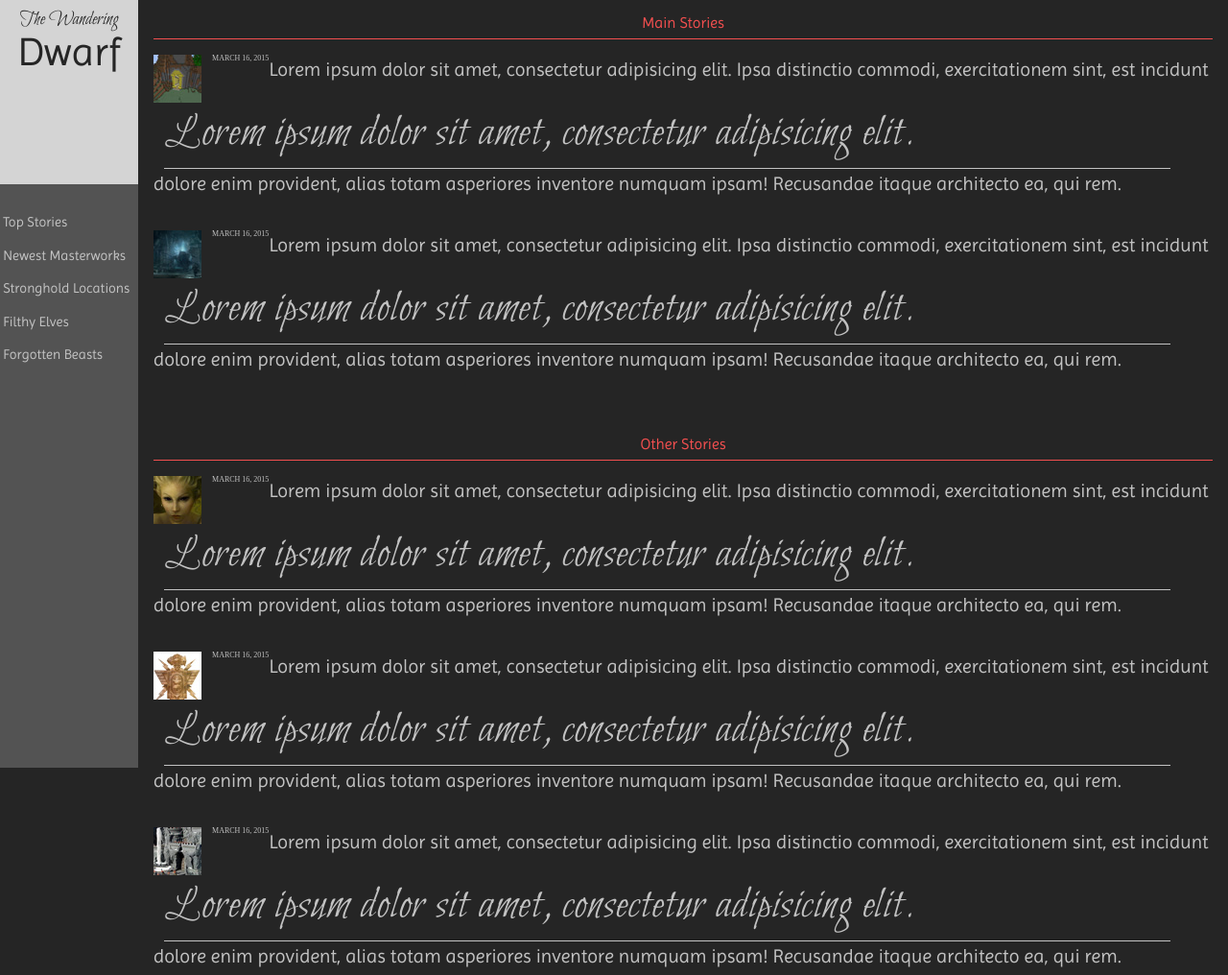
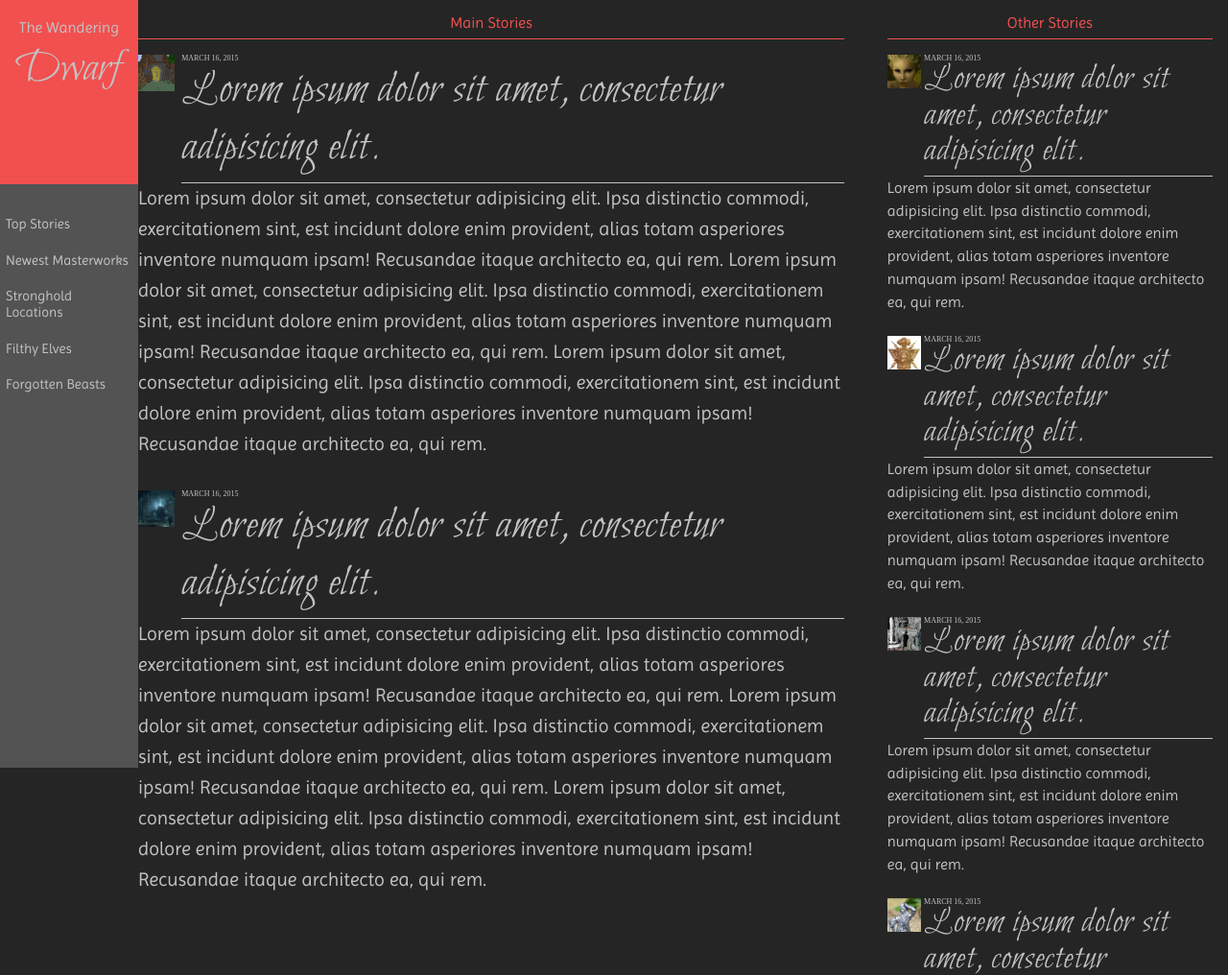
Before and after one commit to KempfCreative/TheWanderingDwarf, a website: page index.html in a window 1280 px wide. Shown: the top 1016 px of the page at 96% size. Drawn offline with Linux system fonts and the light colour scheme; files whose address does not match are found by name.

Commit message:
Some color scheme changes, creating mixins/variables for one step toggling.

```diff
--- a/articles/beasts/mainArticle1.json
+++ b/articles/beasts/mainArticle1.json
@@ -3,7 +3,7 @@
         "articleImage":"<figure class=\"image-container\"><img src=\"/images/b1-S.jpg\" alt=\"\" class=\"image\" /></figure>",
         "articleTime":"<time xsi:type=\"xsd:date\" datetime=\"2015-03-16\" title=\"\" pubdate=\"pubdate\">March 16, 2015</time>",
         "articleHeading":"<h2 class=\"heading-article\"><a class=\"\" href=\"#\">Lorem ipsum dolor sit amet, consectetur adipisicing elit.</a></h2>",
-        "articleBody":"<p class=\"body-article\">Lorem ipsum dolor sit amet, consectetur adipisicing elit. Ipsa distinctio commodi, exercitationem sint, est incidunt dolore enim provident, alias totam asperiores inventore numquam ipsam! Recusandae itaque architecto ea, qui rem.</p>"
+        "articleBody":"<p class=\"body-article\">Lorem ipsum dolor sit amet, consectetur adipisicing elit. Ipsa distinctio commodi, exercitationem sint, est incidunt dolore enim provident, alias totam asperiores inventore numquam ipsam! Recusandae itaque architecto ea, qui rem. Lorem ipsum dolor sit amet, consectetur adipisicing elit. Ipsa distinctio commodi, exercitationem sint, est incidunt dolore enim provident, alias totam asperiores inventore numquam ipsam! Recusandae itaque architecto ea, qui rem. Lorem ipsum dolor sit amet, consectetur adipisicing elit. Ipsa distinctio commodi, exercitationem sint, est incidunt dolore enim provident, alias totam asperiores inventore numquam ipsam! Recusandae itaque architecto ea, qui rem.</p>"
     },
     "error": {
         "responseHTML":""
--- a/articles/beasts/mainArticle2.json
+++ b/articles/beasts/mainArticle2.json
@@ -3,7 +3,7 @@
         "articleImage":"<figure class=\"image-container\"><img src=\"/images/b2-S.jpg\" alt=\"\" class=\"image\" /></figure>",
         "articleTime":"<time xsi:type=\"xsd:date\" datetime=\"2015-03-16\" title=\"\" pubdate=\"pubdate\">March 16, 2015</time>",
         "articleHeading":"<h2 class=\"heading-article\"><a class=\"\" href=\"#\">Lorem ipsum dolor sit amet, consectetur adipisicing elit.</a></h2>",
-        "articleBody":"<p class=\"body-article\">Lorem ipsum dolor sit amet, consectetur adipisicing elit. Ipsa distinctio commodi, exercitationem sint, est incidunt dolore enim provident, alias totam asperiores inventore numquam ipsam! Recusandae itaque architecto ea, qui rem.</p>"
+        "articleBody":"<p class=\"body-article\">Lorem ipsum dolor sit amet, consectetur adipisicing elit. Ipsa distinctio commodi, exercitationem sint, est incidunt dolore enim provident, alias totam asperiores inventore numquam ipsam! Recusandae itaque architecto ea, qui rem. Lorem ipsum dolor sit amet, consectetur adipisicing elit. Ipsa distinctio commodi, exercitationem sint, est incidunt dolore enim provident, alias totam asperiores inventore numquam ipsam! Recusandae itaque architecto ea, qui rem. Lorem ipsum dolor sit amet, consectetur adipisicing elit. Ipsa distinctio commodi, exercitationem sint, est incidunt dolore enim provident, alias totam asperiores inventore numquam ipsam! Recusandae itaque architecto ea, qui rem.</p>"
     },
     "error": {
         "responseHTML":""
--- a/articles/elves/mainArticle1.json
+++ b/articles/elves/mainArticle1.json
@@ -3,7 +3,7 @@
         "articleImage":"<figure class=\"image-container\"><img src=\"/images/c1-S.jpg\" alt=\"\" class=\"image\" /></figure>",
         "articleTime":"<time xsi:type=\"xsd:date\" datetime=\"2015-03-16\" title=\"\" pubdate=\"pubdate\">March 16, 2015</time>",
         "articleHeading":"<h2 class=\"heading-article\"><a class=\"\" href=\"#\">Lorem ipsum dolor sit amet, consectetur adipisicing elit.</a></h2>",
-        "articleBody":"<p class=\"body-article\">Lorem ipsum dolor sit amet, consectetur adipisicing elit. Ipsa distinctio commodi, exercitationem sint, est incidunt dolore enim provident, alias totam asperiores inventore numquam ipsam! Recusandae itaque architecto ea, qui rem.</p>"
+        "articleBody":"<p class=\"body-article\">Lorem ipsum dolor sit amet, consectetur adipisicing elit. Ipsa distinctio commodi, exercitationem sint, est incidunt dolore enim provident, alias totam asperiores inventore numquam ipsam! Recusandae itaque architecto ea, qui rem. Lorem ipsum dolor sit amet, consectetur adipisicing elit. Ipsa distinctio commodi, exercitationem sint, est incidunt dolore enim provident, alias totam asperiores inventore numquam ipsam! Recusandae itaque architecto ea, qui rem. Lorem ipsum dolor sit amet, consectetur adipisicing elit. Ipsa distinctio commodi, exercitationem sint, est incidunt dolore enim provident, alias totam asperiores inventore numquam ipsam! Recusandae itaque architecto ea, qui rem.</p>"
     },
     "error": {
         "responseHTML":""
--- a/articles/elves/mainArticle2.json
+++ b/articles/elves/mainArticle2.json
@@ -3,7 +3,7 @@
         "articleImage":"<figure class=\"image-container\"><img src=\"/images/c2-S.jpg\" alt=\"\" class=\"image\" /></figure>",
         "articleTime":"<time xsi:type=\"xsd:date\" datetime=\"2015-03-16\" title=\"\" pubdate=\"pubdate\">March 16, 2015</time>",
         "articleHeading":"<h2 class=\"heading-article\"><a class=\"\" href=\"#\">Lorem ipsum dolor sit amet, consectetur adipisicing elit.</a></h2>",
-        "articleBody":"<p class=\"body-article\">Lorem ipsum dolor sit amet, consectetur adipisicing elit. Ipsa distinctio commodi, exercitationem sint, est incidunt dolore enim provident, alias totam asperiores inventore numquam ipsam! Recusandae itaque architecto ea, qui rem.</p>"
+        "articleBody":"<p class=\"body-article\">Lorem ipsum dolor sit amet, consectetur adipisicing elit. Ipsa distinctio commodi, exercitationem sint, est incidunt dolore enim provident, alias totam asperiores inventore numquam ipsam! Recusandae itaque architecto ea, qui rem. Lorem ipsum dolor sit amet, consectetur adipisicing elit. Ipsa distinctio commodi, exercitationem sint, est incidunt dolore enim provident, alias totam asperiores inventore numquam ipsam! Recusandae itaque architecto ea, qui rem. Lorem ipsum dolor sit amet, consectetur adipisicing elit. Ipsa distinctio commodi, exercitationem sint, est incidunt dolore enim provident, alias totam asperiores inventore numquam ipsam! Recusandae itaque architecto ea, qui rem.</p>"
     },
     "error": {
         "responseHTML":""
--- a/articles/masterworks/mainArticle1.json
+++ b/articles/masterworks/mainArticle1.json
@@ -3,7 +3,7 @@
         "articleImage":"<figure class=\"image-container\"><img src=\"/images/d1-S.jpg\" alt=\"\" class=\"image\" /></figure>",
         "articleTime":"<time xsi:type=\"xsd:date\" datetime=\"2015-03-16\" title=\"\" pubdate=\"pubdate\">March 16, 2015</time>",
         "articleHeading":"<h2 class=\"heading-article\"><a class=\"\" href=\"#\">Lorem ipsum dolor sit amet, consectetur adipisicing elit.</a></h2>",
-        "articleBody":"<p class=\"body-article\">Lorem ipsum dolor sit amet, consectetur adipisicing elit. Ipsa distinctio commodi, exercitationem sint, est incidunt dolore enim provident, alias totam asperiores inventore numquam ipsam! Recusandae itaque architecto ea, qui rem.</p>"
+        "articleBody":"<p class=\"body-article\">Lorem ipsum dolor sit amet, consectetur adipisicing elit. Ipsa distinctio commodi, exercitationem sint, est incidunt dolore enim provident, alias totam asperiores inventore numquam ipsam! Recusandae itaque architecto ea, qui rem. Lorem ipsum dolor sit amet, consectetur adipisicing elit. Ipsa distinctio commodi, exercitationem sint, est incidunt dolore enim provident, alias totam asperiores inventore numquam ipsam! Recusandae itaque architecto ea, qui rem. Lorem ipsum dolor sit amet, consectetur adipisicing elit. Ipsa distinctio commodi, exercitationem sint, est incidunt dolore enim provident, alias totam asperiores inventore numquam ipsam! Recusandae itaque architecto ea, qui rem.</p>"
     },
     "error": {
         "responseHTML":""
--- a/articles/masterworks/mainArticle2.json
+++ b/articles/masterworks/mainArticle2.json
@@ -3,7 +3,7 @@
         "articleImage":"<figure class=\"image-container\"><img src=\"/images/d2-S.jpg\" alt=\"\" class=\"image\" /></figure>",
         "articleTime":"<time xsi:type=\"xsd:date\" datetime=\"2015-03-16\" title=\"\" pubdate=\"pubdate\">March 16, 2015</time>",
         "articleHeading":"<h2 class=\"heading-article\"><a class=\"\" href=\"#\">Lorem ipsum dolor sit amet, consectetur adipisicing elit.</a></h2>",
-        "articleBody":"<p class=\"body-article\">Lorem ipsum dolor sit amet, consectetur adipisicing elit. Ipsa distinctio commodi, exercitationem sint, est incidunt dolore enim provident, alias totam asperiores inventore numquam ipsam! Recusandae itaque architecto ea, qui rem.</p>"
+        "articleBody":"<p class=\"body-article\">Lorem ipsum dolor sit amet, consectetur adipisicing elit. Ipsa distinctio commodi, exercitationem sint, est incidunt dolore enim provident, alias totam asperiores inventore numquam ipsam! Recusandae itaque architecto ea, qui rem. Lorem ipsum dolor sit amet, consectetur adipisicing elit. Ipsa distinctio commodi, exercitationem sint, est incidunt dolore enim provident, alias totam asperiores inventore numquam ipsam! Recusandae itaque architecto ea, qui rem. Lorem ipsum dolor sit amet, consectetur adipisicing elit. Ipsa distinctio commodi, exercitationem sint, est incidunt dolore enim provident, alias totam asperiores inventore numquam ipsam! Recusandae itaque architecto ea, qui rem.</p>"
     },
     "error": {
         "responseHTML":""
--- a/articles/strongholds/mainArticle1.json
+++ b/articles/strongholds/mainArticle1.json
@@ -3,7 +3,7 @@
         "articleImage":"<figure class=\"image-container\"><img src=\"/images/a1-S.jpg\" alt=\"\" class=\"image\" /></figure>",
         "articleTime":"<time xsi:type=\"xsd:date\" datetime=\"2015-03-16\" title=\"\" pubdate=\"pubdate\">March 16, 2015</time>",
         "articleHeading":"<h2 class=\"heading-article\"><a class=\"\" href=\"#\">Lorem ipsum dolor sit amet, consectetur adipisicing elit.</a></h2>",
-        "articleBody":"<p class=\"body-article\">Lorem ipsum dolor sit amet, consectetur adipisicing elit. Ipsa distinctio commodi, exercitationem sint, est incidunt dolore enim provident, alias totam asperiores inventore numquam ipsam! Recusandae itaque architecto ea, qui rem.</p>"
+        "articleBody":"<p class=\"body-article\">Lorem ipsum dolor sit amet, consectetur adipisicing elit. Ipsa distinctio commodi, exercitationem sint, est incidunt dolore enim provident, alias totam asperiores inventore numquam ipsam! Recusandae itaque architecto ea, qui rem. Lorem ipsum dolor sit amet, consectetur adipisicing elit. Ipsa distinctio commodi, exercitationem sint, est incidunt dolore enim provident, alias totam asperiores inventore numquam ipsam! Recusandae itaque architecto ea, qui rem. Lorem ipsum dolor sit amet, consectetur adipisicing elit. Ipsa distinctio commodi, exercitationem sint, est incidunt dolore enim provident, alias totam asperiores inventore numquam ipsam! Recusandae itaque architecto ea, qui rem.</p>"
     },
     "error": {
         "responseHTML":""
--- a/articles/strongholds/mainArticle2.json
+++ b/articles/strongholds/mainArticle2.json
@@ -3,7 +3,7 @@
         "articleImage":"<figure class=\"image-container\"><img src=\"/images/a2-S.jpg\" alt=\"\" class=\"image\" /></figure>",
         "articleTime":"<time xsi:type=\"xsd:date\" datetime=\"2015-03-16\" title=\"\" pubdate=\"pubdate\">March 16, 2015</time>",
         "articleHeading":"<h2 class=\"heading-article\"><a class=\"\" href=\"#\">Lorem ipsum dolor sit amet, consectetur adipisicing elit.</a></h2>",
-        "articleBody":"<p class=\"body-article\">Lorem ipsum dolor sit amet, consectetur adipisicing elit. Ipsa distinctio commodi, exercitationem sint, est incidunt dolore enim provident, alias totam asperiores inventore numquam ipsam! Recusandae itaque architecto ea, qui rem.</p>"
+        "articleBody":"<p class=\"body-article\">Lorem ipsum dolor sit amet, consectetur adipisicing elit. Ipsa distinctio commodi, exercitationem sint, est incidunt dolore enim provident, alias totam asperiores inventore numquam ipsam! Recusandae itaque architecto ea, qui rem. Lorem ipsum dolor sit amet, consectetur adipisicing elit. Ipsa distinctio commodi, exercitationem sint, est incidunt dolore enim provident, alias totam asperiores inventore numquam ipsam! Recusandae itaque architecto ea, qui rem. Lorem ipsum dolor sit amet, consectetur adipisicing elit. Ipsa distinctio commodi, exercitationem sint, est incidunt dolore enim provident, alias totam asperiores inventore numquam ipsam! Recusandae itaque architecto ea, qui rem.</p>"
     },
     "error": {
         "responseHTML":""
--- a/articles/top/mainArticle1.json
+++ b/articles/top/mainArticle1.json
@@ -3,7 +3,7 @@
         "articleImage":"<figure class=\"image-container\"><img src=\"/images/a1-S.jpg\" alt=\"\" class=\"image\" /></figure>",
         "articleTime":"<time xsi:type=\"xsd:date\" datetime=\"2015-03-16\" title=\"\" pubdate=\"pubdate\">March 16, 2015</time>",
         "articleHeading":"<h2 class=\"heading-article\"><a class=\"\" href=\"#\">Lorem ipsum dolor sit amet, consectetur adipisicing elit.</a></h2>",
-        "articleBody":"<p class=\"body-article\">Lorem ipsum dolor sit amet, consectetur adipisicing elit. Ipsa distinctio commodi, exercitationem sint, est incidunt dolore enim provident, alias totam asperiores inventore numquam ipsam! Recusandae itaque architecto ea, qui rem.</p>"
+        "articleBody":"<p class=\"body-article\">Lorem ipsum dolor sit amet, consectetur adipisicing elit. Ipsa distinctio commodi, exercitationem sint, est incidunt dolore enim provident, alias totam asperiores inventore numquam ipsam! Recusandae itaque architecto ea, qui rem. Lorem ipsum dolor sit amet, consectetur adipisicing elit. Ipsa distinctio commodi, exercitationem sint, est incidunt dolore enim provident, alias totam asperiores inventore numquam ipsam! Recusandae itaque architecto ea, qui rem. Lorem ipsum dolor sit amet, consectetur adipisicing elit. Ipsa distinctio commodi, exercitationem sint, est incidunt dolore enim provident, alias totam asperiores inventore numquam ipsam! Recusandae itaque architecto ea, qui rem.</p>"
     },
     "error": {
         "responseHTML":""
--- a/articles/top/mainArticle2.json
+++ b/articles/top/mainArticle2.json
@@ -3,7 +3,7 @@
         "articleImage":"<figure class=\"image-container\"><img src=\"/images/b1-S.jpg\" alt=\"\" class=\"image\" /></figure>",
         "articleTime":"<time xsi:type=\"xsd:date\" datetime=\"2015-03-16\" title=\"\" pubdate=\"pubdate\">March 16, 2015</time>",
         "articleHeading":"<h2 class=\"heading-article\"><a class=\"\" href=\"#\">Lorem ipsum dolor sit amet, consectetur adipisicing elit.</a></h2>",
-        "articleBody":"<p class=\"body-article\">Lorem ipsum dolor sit amet, consectetur adipisicing elit. Ipsa distinctio commodi, exercitationem sint, est incidunt dolore enim provident, alias totam asperiores inventore numquam ipsam! Recusandae itaque architecto ea, qui rem.</p>"
+        "articleBody":"<p class=\"body-article\">Lorem ipsum dolor sit amet, consectetur adipisicing elit. Ipsa distinctio commodi, exercitationem sint, est incidunt dolore enim provident, alias totam asperiores inventore numquam ipsam! Recusandae itaque architecto ea, qui rem. Lorem ipsum dolor sit amet, consectetur adipisicing elit. Ipsa distinctio commodi, exercitationem sint, est incidunt dolore enim provident, alias totam asperiores inventore numquam ipsam! Recusandae itaque architecto ea, qui rem. Lorem ipsum dolor sit amet, consectetur adipisicing elit. Ipsa distinctio commodi, exercitationem sint, est incidunt dolore enim provident, alias totam asperiores inventore numquam ipsam! Recusandae itaque architecto ea, qui rem.</p>"
     },
     "error": {
         "responseHTML":""
--- a/sass/_variables.scss
+++ b/sass/_variables.scss
@@ -4,8 +4,9 @@ $fontHeading: "BilboSwashCaps";
 $fontBody: "Imprima-Regular";
 
 //Color Variables
+$navBg: #000000;
 $bodyBg: #252525;
 $sidebarBg: #535353;
 $logoBg: #D4D4D4;
 $cFontMain: #c2c2c2;
-$cFontAccent: #f24f4f;
+$cAccent: #f24f4f;
--- a/sass/style.scss
+++ b/sass/style.scss
@@ -1,6 +1,7 @@
  @import "compass/reset";
  @import "fonts";
  @import "variables";
+ @import "mixins";
 
 // Layout CSS
 * {
@@ -14,21 +15,22 @@ body {
     display: inline-block;
     width: 9em;
     height: 12em;
-    background: $logoBg;
-    padding:0.5em;
+    background: $cAccent;
+    padding:0.2em;
     text-decoration: none;
     .logo-text {
-        font-family: 'BilboSwashCaps';
-        color: $bodyBg;
-        font-size:1.3em;
+        font-family: 'Imprima-Regular';
+        color: $cFontMain;
+        font-size:1em;
         line-height: 1.25em;
         font-style: normal;
         text-align: center;
+        margin: 1em 0 0 0;
         &_hard {
             display: inline-block;
-            font-family: 'Imprima-Regular';
-            font-size: 2em;
-            margin-top: 0.2em;
+            font-family: 'BilboSwashCaps';
+            font-size: 3em;
+            margin-top: 0.5em;
         }
     }
 }
@@ -51,11 +53,12 @@ body {
         color:$cFontMain;
         font-size: 0.9em;
         padding:0.2em 0 0.2em 0;
-        margin: 1em 0;
+        margin: 1em 0.2em;
         a {
             color:$cFontMain;
+            line-height: 1.2em;
             text-decoration: none;
-            &:active {
+            &:hover {
                 text-decoration: underline;
             }
         }
@@ -66,14 +69,17 @@ body {
     &_main {
         display: inline-block;
         float: left;
-        margin-left: 9em;
+        margin-left: 10%;
         padding:1em;
+        width: 60%;
+        height: 100%;
     }
     &_secondary {
         display: inline-block;
-        float: left;
-        margin-left: 9em;
+        float: right;
+        margin-left: 1%;
         padding:1em;
+        width: 29%;
     }
 }
 .article-feature {
@@ -81,6 +87,7 @@ body {
     width: 100%;
     .image-container {
         float: left;
+        width: 5.13347%;
         display: inline-block;
         .image {
             width:100%;
@@ -88,12 +95,31 @@ body {
             display: inline-block;
         }
     }
+    .heading-article {
+        a {
+            @include headingPreset;
+            font-size: 3em;
+            line-height: 1.25em;
+            width:93.86653%;
+        }
+    }
+    .body-article {
+        font-size: 1.25em;
+        line-height: 1.6em;
+        margin: 0 0 1.6em 0;
+        color: $cFontMain;
+        font-family: 'Imprima-Regular';
+        font-weight: 400;
+        font-style: normal;
+    }
 }
 .article-blurb {
     display: inline-block;
     width: 100%;
+    color: $navBg;
     .image-container {
         float: left;
+        width: 10.2669405%;
         display: inline-block;
         .image {
             width:100%;
@@ -101,26 +127,43 @@ body {
             display: inline-block;
         }
     }
+    .heading-article {
+        a {
+            @include headingPreset;
+            font-size: 2.375em;
+            line-height: 0.98958333em;
+            width:88.7330595%;
+        }
+    }
+    .body-article {
+        font-size: 0.98958333em;
+        line-height: 1.5em;
+        margin: 0 0 1.5em 0;
+        color: $cFontMain;
+        font-family: 'Imprima-Regular';
+        font-weight: 400;
+        font-style: normal;
+    }
 }
 
 //----Typography
 .text-main_centered {
     display: inline-block;
     font-family: 'Imprima-Regular';
-    color: $cFontAccent;
+    color: $cAccent;
     text-align: center;
     width: 100%;
-    border-bottom: 1px solid $cFontAccent;
+    border-bottom: 1px solid $cAccent;
     margin: 0 auto 1em auto;
     padding: 0 0 .5em 0;
 }
 .text-secondary_centered {
     display: inline-block;
     font-family: 'Imprima-Regular';
-    color: $cFontAccent;
+    color: $cAccent;
     text-align: center;
     width: 100%;
-    border-bottom: 1px solid $cFontAccent;
+    border-bottom: 1px solid $cAccent;
     margin: 0 auto 1em auto;
     padding: 0 0 .5em 0;
 }
@@ -132,33 +175,3 @@ time {
         text-transform: uppercase;
         margin: 0 0 0 1%;
     }
-.heading-article {
-    a {
-        display: inline-block;
-        float: left;
-        font-size: 3em;
-        font-family: "BilboSwashCaps";
-        line-height: 1.25em;
-        color:$cFontMain;
-        font-weight: 400;
-        font-style: normal;
-        text-transform: none;
-        letter-spacing: 1px;
-        border-width: 0px 0px 1px 0px;
-        border-style: solid;
-        padding: 0px 0px 5px 0px;
-        margin: 0 0 0 1%;
-        vertical-align: baseline;
-        text-decoration: none;
-        width:95%;
-    }
-}
-.body-article {
-    font-size: 1.25em;
-    line-height: 1.6em;
-    margin: 0 0 1.6em 0;
-    color: $cFontMain;
-    font-family: 'Imprima-Regular';
-    font-weight: 400;
-    font-style: normal;
-}
```
Also changed, not shown: sass/_mixins.scss (added, +16 -0 lines), css/style.css.
